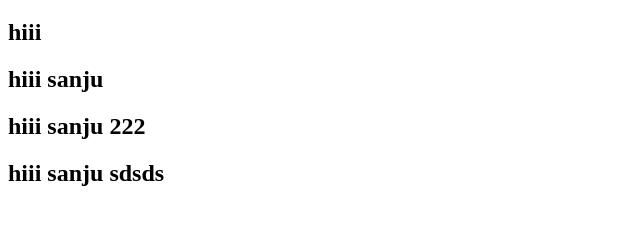
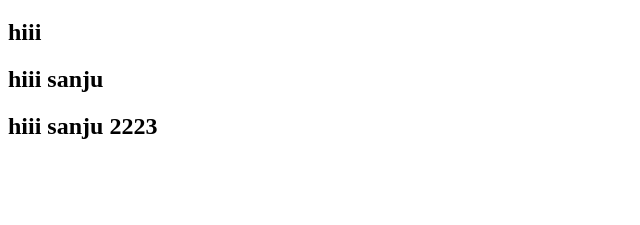
Before and after one commit to notesMafia/bk2, a plain HTML site: page index.html in a window 1280 px wide. Shown: the part 61-286 px from the top of the page, without its empty margins (0-640 px from the left). Drawn offline with Linux system fonts and the light colour scheme.

Commit message:
from sanju-fix

```diff
--- a/index.html
+++ b/index.html
@@ -9,7 +9,6 @@
     <h1>Hello World</h1>
     <h2>hiii </h2>
      <h2>hiii sanju </h2>
-       <h2>hiii sanju 222</h2>
-         <h2>hiii sanju sdsds</h2>
+       <h2>hiii sanju 2223</h2>
 </body>
 </html>
```
